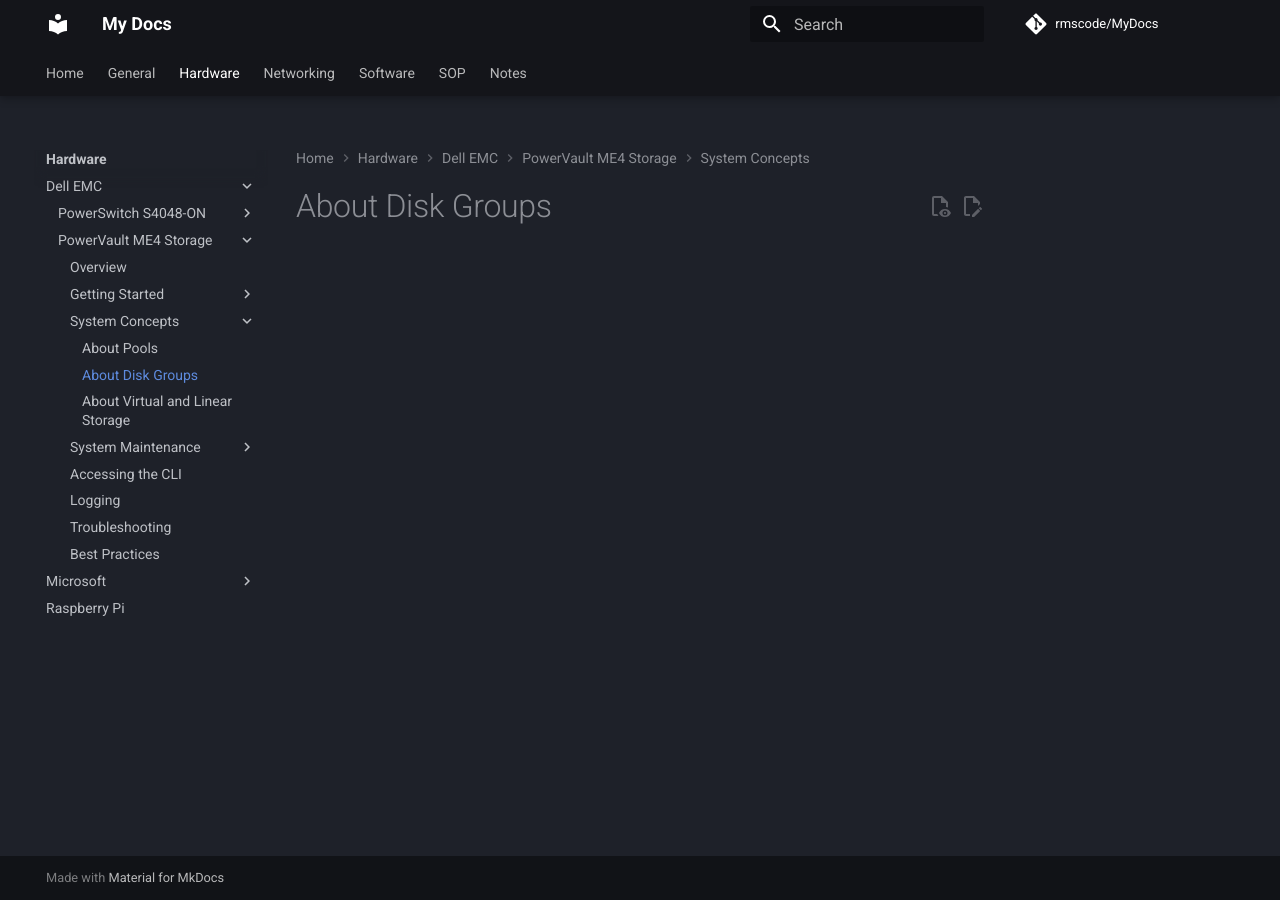
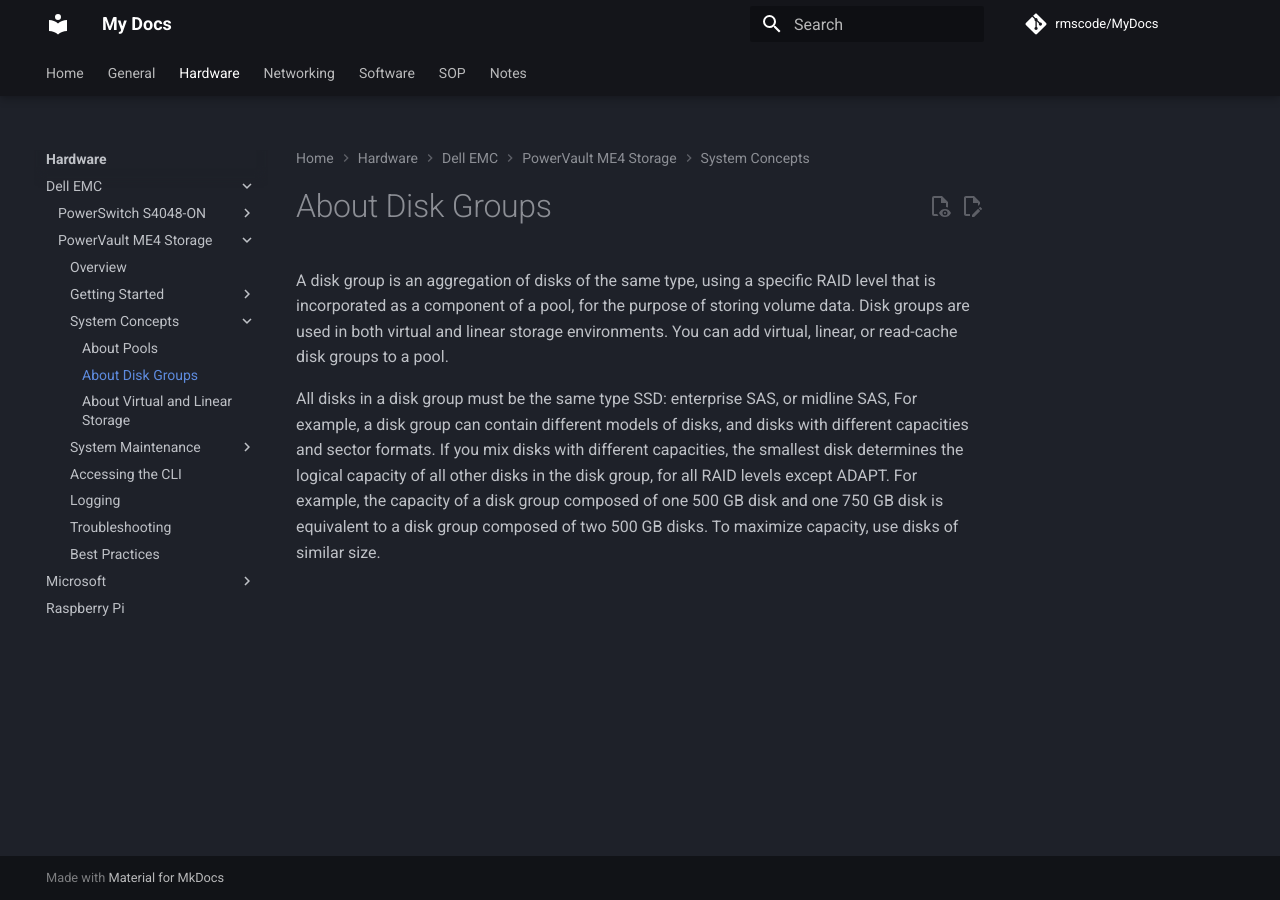
Before and after one commit to rmscode/binary-garden, an MkDocs documentation site: the page built from docs/hardware/dell-emc/powervault-me4/me4-disk-groups.md, in a window 1280 px wide. Built offline with MkDocs 1.6.1 and Material for MkDocs 9.7.7, drawn with Linux system fonts in a browser that asks for light colours; comment, search, counter and statistics services are not loaded.

Commit message:
Update me4-disk-groups.md

```diff
--- a/docs/hardware/dell-emc/powervault-me4/me4-disk-groups.md
+++ b/docs/hardware/dell-emc/powervault-me4/me4-disk-groups.md
@@ -1 +1,5 @@
 # About Disk Groups
+
+A disk group is an aggregation of disks of the same type, using a specific RAID level that is incorporated as a component of a pool, for the purpose of storing volume data. Disk groups are used in both virtual and linear storage environments. You can add virtual, linear, or read-cache disk groups to a pool.
+
+All disks in a disk group must be the same type SSD: enterprise SAS, or midline SAS, For example, a disk group can contain different models of disks, and disks with different capacities and sector formats. If you mix disks with different capacities, the smallest disk determines the logical capacity of all other disks in the disk group, for all RAID levels except ADAPT. For example, the capacity of a disk group composed of one 500 GB disk and one 750 GB disk is equivalent to a disk group composed of two 500 GB disks. To maximize capacity, use disks of similar size.
```
